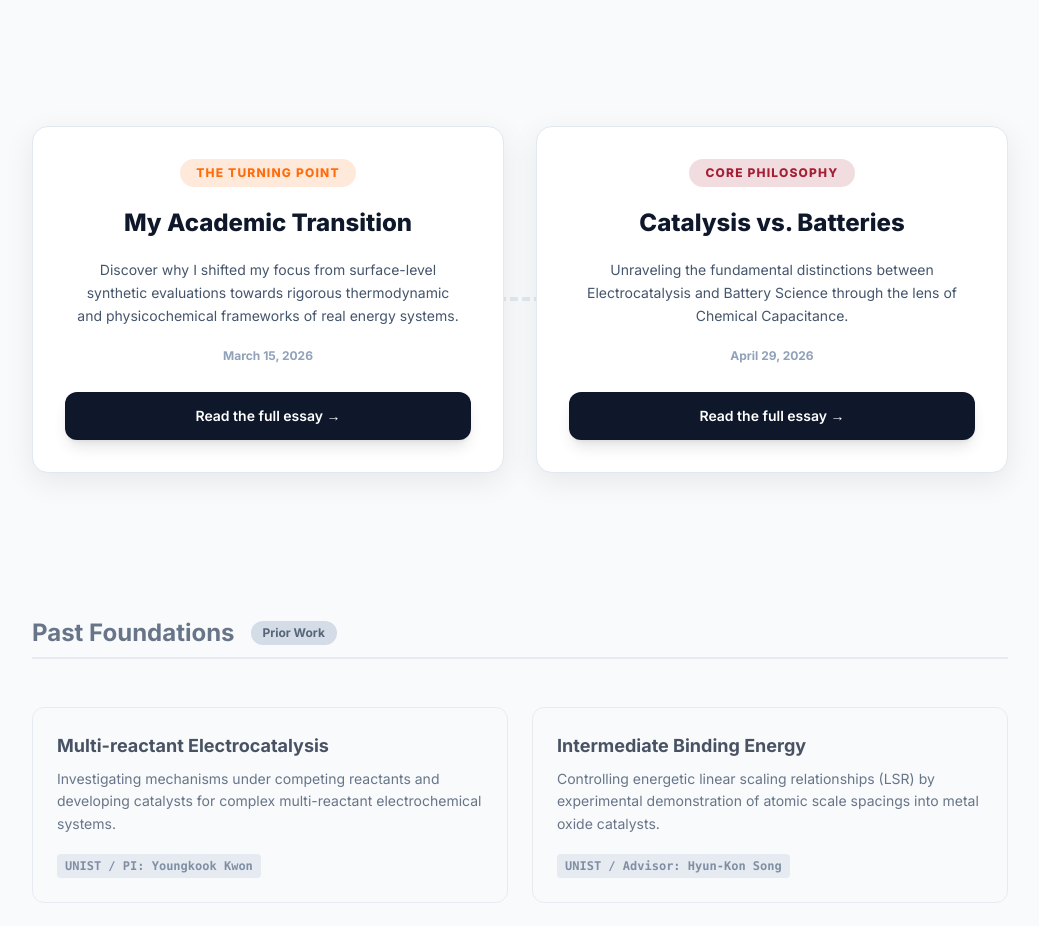
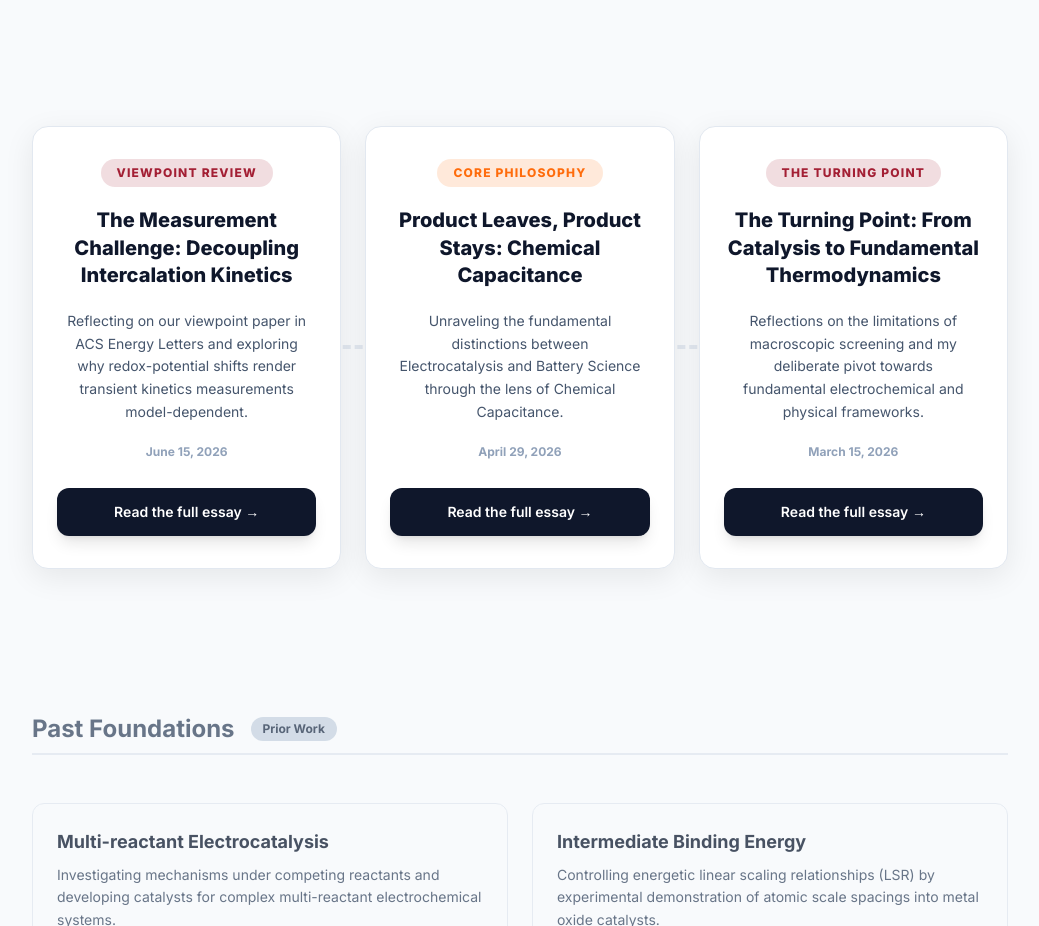
Before and after one commit to SeokminShin/portfolio, a Next.js app: page /portfolio/research in a window 1280 px wide. Shown: the part 960-1886 px from the top of the page, without its empty margins (120-1159 px from the left). Built offline with nearby package versions, Linux system fonts and the light colour scheme.

Commit message:
feat: automate blog card rendering in research itinerary page using shared database

```diff
--- a/src/app/posts/page.tsx
+++ b/src/app/posts/page.tsx
@@ -1,27 +1,7 @@
 import Link from 'next/link';
+import { posts } from '@/data/posts';
 
 export default function BlogIndex() {
-  const posts = [
-    {
-      title: "The Measurement Challenge: Decoupling Intercalation Kinetics",
-      date: "June 2026",
-      excerpt: "Reflecting on our viewpoint paper in ACS Energy Letters and exploring why redox-potential shifts render transient kinetics measurements model-dependent.",
-      slug: "measurement-challenge"
-    },
-    {
-      title: "Product Leaves, Product Stays: Chemical Capacitance",
-      date: "April 2026",
-      excerpt: "Unraveling the fundamental distinctions between Electrocatalysis and Battery Science through the lens of Chemical Capacitance.",
-      slug: "chemical-capacitance"
-    },
-    {
-      title: "The Turning Point: From Catalysis to Fundamental Thermodynamics",
-      date: "March 2026",
-      excerpt: "Reflections on the limitations of macroscopic screening and my deliberate pivot towards fundamental electrochemical and physical frameworks.",
-      slug: "academic-transition"
-    }
-  ];
-
   return (
     <div className="flex flex-col gap-12 animate-in fade-in slide-in-from-bottom-4 duration-700 pb-20">
       <header className="flex flex-col gap-4 border-b-2 border-slate-100 pb-6">
--- a/src/app/research/page.tsx
+++ b/src/app/research/page.tsx
@@ -1,4 +1,5 @@
 import Link from 'next/link';
+import { posts } from '@/data/posts';
 
 export default function Research() {
   return (
@@ -50,38 +51,38 @@ export default function Research() {
           <div className="w-full border-t-4 border-dashed border-slate-200"></div>
         </div>
         <div className="relative flex justify-center w-full">
-          <div className="grid md:grid-cols-2 gap-8 w-full max-w-5xl">
-            {/* Card 1 */}
-            <div className="bg-white px-8 py-8 rounded-2xl border border-slate-200 shadow-[0_8px_30px_rgb(0,0,0,0.08)] flex flex-col items-center gap-5 text-center transform transition duration-500 hover:-translate-y-2 hover:shadow-[0_20px_40px_rgba(255,108,12,0.15)] hover:border-[#FF6C0C]">
-              <span className="bg-[#FF6C0C]/15 text-[#FF6C0C] px-4 py-1.5 rounded-full text-xs font-extrabold uppercase tracking-widest">The Turning Point</span>
-              <h3 className="text-2xl font-extrabold text-slate-900">My Academic Transition</h3>
+          <div className="grid md:grid-cols-3 gap-6 w-full max-w-5xl">
+            {posts.map((post) => (
+              <div
+                key={post.slug}
+                className={`bg-white px-6 py-8 rounded-2xl border border-slate-200 shadow-[0_8px_30px_rgb(0,0,0,0.08)] flex flex-col items-center gap-5 text-center transform transition duration-500 hover:-translate-y-2 ${
+                  post.themeColor === 'amber'
+                    ? 'hover:shadow-[0_20px_40px_rgba(255,108,12,0.15)] hover:border-[#FF6C0C]'
+                    : 'hover:shadow-[0_20px_40px_rgba(163,31,52,0.15)] hover:border-[#A31F34]'
+                }`}
+              >
+                <span className={`px-4 py-1.5 rounded-full text-xs font-extrabold uppercase tracking-widest ${
+                  post.themeColor === 'amber'
+                    ? 'bg-[#FF6C0C]/15 text-[#FF6C0C]'
+                    : 'bg-[#A31F34]/15 text-[#A31F34]'
+                }`}>
+                  {post.category}
+                </span>
+                <h3 className="text-xl font-extrabold text-slate-900 leading-snug">
+                  {post.title}
+                </h3>
                 <p className="text-slate-600 text-sm leading-relaxed px-2 flex-grow">
-                Discover why I shifted my focus from surface-level synthetic evaluations towards rigorous thermodynamic and physicochemical frameworks of real energy systems.
+                  {post.excerpt}
                 </p>
-              <div className="text-xs font-bold text-slate-400 mt-auto">March 15, 2026</div>
+                <div className="text-xs font-bold text-slate-400 mt-auto">{post.date}</div>
                 <Link
-                href="/posts/academic-transition"
+                  href={`/posts/${post.slug}`}
                   className="mt-2 inline-flex h-12 items-center justify-center rounded-xl bg-slate-900 px-8 text-sm font-semibold text-white shadow-lg transition-all hover:bg-[#A31F34] focus-visible:outline-none focus-visible:ring-2 hover:scale-105 w-full"
                 >
                   Read the full essay &rarr;
                 </Link>
               </div>
-
-            {/* Card 2 */}
-            <div className="bg-white px-8 py-8 rounded-2xl border border-slate-200 shadow-[0_8px_30px_rgb(0,0,0,0.08)] flex flex-col items-center gap-5 text-center transform transition duration-500 hover:-translate-y-2 hover:shadow-[0_20px_40px_rgba(163,31,52,0.15)] hover:border-[#A31F34]">
-              <span className="bg-[#A31F34]/15 text-[#A31F34] px-4 py-1.5 rounded-full text-xs font-extrabold uppercase tracking-widest">Core Philosophy</span>
-              <h3 className="text-2xl font-extrabold text-slate-900">Catalysis vs. Batteries</h3>
-              <p className="text-slate-600 text-sm leading-relaxed px-2 flex-grow">
-                Unraveling the fundamental distinctions between Electrocatalysis and Battery Science through the lens of Chemical Capacitance.
-              </p>
-              <div className="text-xs font-bold text-slate-400 mt-auto">April 29, 2026</div>
-              <Link
-                href="/posts/chemical-capacitance"
-                className="mt-2 inline-flex h-12 items-center justify-center rounded-xl bg-slate-900 px-8 text-sm font-semibold text-white shadow-lg transition-all hover:bg-[#A31F34] focus-visible:outline-none focus-visible:ring-2 hover:scale-105 w-full"
-              >
-                Read the full essay &rarr;
-              </Link>
-            </div>
+            ))}
           </div>
         </div>
       </div>
--- /dev/null
+++ b/src/data/posts.ts
@@ -0,0 +1,35 @@
+export interface Post {
+  title: string;
+  date: string;
+  excerpt: string;
+  slug: string;
+  category: string;
+  themeColor: 'amber' | 'crimson';
+}
+
+export const posts: Post[] = [
+  {
+    title: "The Measurement Challenge: Decoupling Intercalation Kinetics",
+    date: "June 15, 2026",
+    excerpt: "Reflecting on our viewpoint paper in ACS Energy Letters and exploring why redox-potential shifts render transient kinetics measurements model-dependent.",
+    slug: "measurement-challenge",
+    category: "Viewpoint Review",
+    themeColor: "crimson"
+  },
+  {
+    title: "Product Leaves, Product Stays: Chemical Capacitance",
+    date: "April 29, 2026",
+    excerpt: "Unraveling the fundamental distinctions between Electrocatalysis and Battery Science through the lens of Chemical Capacitance.",
+    slug: "chemical-capacitance",
+    category: "Core Philosophy",
+    themeColor: "amber"
+  },
+  {
+    title: "The Turning Point: From Catalysis to Fundamental Thermodynamics",
+    date: "March 15, 2026",
+    excerpt: "Reflections on the limitations of macroscopic screening and my deliberate pivot towards fundamental electrochemical and physical frameworks.",
+    slug: "academic-transition",
+    category: "The Turning Point",
+    themeColor: "crimson"
+  }
+];
```
Lines whose indentation alone changed are shown as unchanged.
